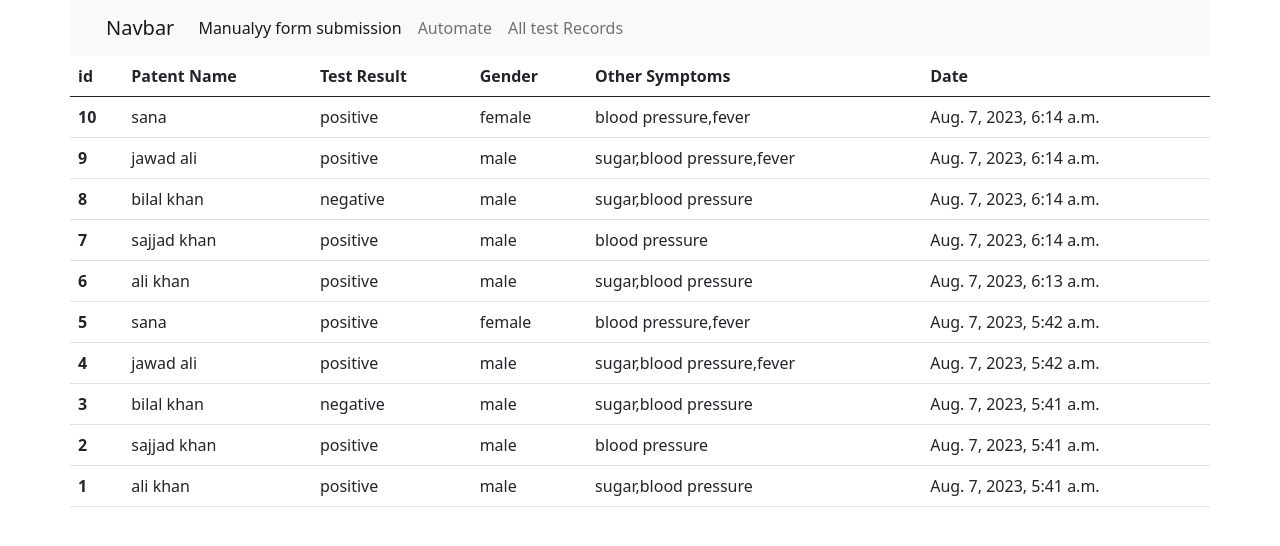
After one commit to shahab6627/autmatic-form-submission-with-django-and-selenium---chrome-gui, a Django app: page /all-test in a window 1280 px wide. The commit adds this page. Shown: the top 546 px of the page. Run offline with Django 4.2, Linux system fonts and the light colour scheme; data comes from the database, SQL or seed files in the repository; both versions use the stored data as it was after the commit.

Commit message:
2nd commit

```diff
--- a/covid/covid-tests.csv
+++ /dev/null
@@ -1,3 +0,0 @@
-name,test_result,gender,symptoms
-ali khan,positive,male,"sugar, blood pressure,fever"
-sajjad khan,positive,male,sugar
--- a/covid/models.py
+++ b/covid/models.py
@@ -10,9 +10,12 @@ class TestResult(models.Model):
         ('female','female')
     )
     gender = models.CharField(max_length=100, choices=GENDER_CHOICES, null=True, blank=True)
-
     other_symptoms = models.CharField(max_length=100)
 
+    created = models.DateTimeField(auto_now_add=True, null=True, blank=True)
+
+    class Meta:
+        ordering = ('-created',)
 
     def __str__(self):
         return f'{self.patient_name} - test result - {self.p_test_result}'
--- a/covid/templates/covid/automatform.html
+++ b/covid/templates/covid/automatform.html
@@ -14,7 +14,7 @@
             <form action="" method="post" enctype="multipart/form-data">
                 {% csrf_token %}
                 <div class="mb-3">
-                    <label for="formFile" class="form-label">select patient csv file</label>
+                    <label for="formFile" class="form-label">select patient Excel file</label>
                     <input class="form-control" type="file" name="file_name" id="formFile" required>
                   </div>
 
--- a/covid/templates/covid/base.html
+++ b/covid/templates/covid/base.html
@@ -25,30 +25,15 @@
                   <div class="collapse navbar-collapse" id="navbarSupportedContent">
                     <ul class="navbar-nav me-auto mb-2 mb-lg-0">
                       <li class="nav-item">
-                        <a class="nav-link active" aria-current="page" href="#">Home</a>
+                        <a class="nav-link active" aria-current="page" href="{% url 'home' %}">Manualyy form submission</a>
                       </li>
                       <li class="nav-item">
                         <a class="nav-link" href="{%url 'autoform-submit' %}">Automate</a>
                       </li>
-                      <li class="nav-item dropdown">
-                        <a class="nav-link dropdown-toggle" href="#" id="navbarDropdown" role="button" data-bs-toggle="dropdown" aria-expanded="false">
-                          Dropdown
-                        </a>
-                        <ul class="dropdown-menu" aria-labelledby="navbarDropdown">
-                          <li><a class="dropdown-item" href="#">Action</a></li>
-                          <li><a class="dropdown-item" href="#">Another action</a></li>
-                          <li><hr class="dropdown-divider"></li>
-                          <li><a class="dropdown-item" href="#">Something else here</a></li>
-                        </ul>
+                      <li class="nav-item">
+                        <a class="nav-link" href="{%url 'test-records' %}">All test Records</a>
                       </li>
-                      <li class="nav-item">
-                        <a class="nav-link disabled" href="#" tabindex="-1" aria-disabled="true">Disabled</a>
-                      </li>
-                    </ul>
-                    <form class="d-flex">
-                      <input class="form-control me-2" type="search" placeholder="Search" aria-label="Search">
-                      <button class="btn btn-outline-success" type="submit">Search</button>
-                    </form>
+
                   </div>
                 </div>
               </nav>
--- /dev/null
+++ b/covid/templates/covid/tests_record.html
@@ -0,0 +1,46 @@
+{% extends 'covid/base.html' %}
+
+
+{% block title %}
+    <title> patients test record</title>
+{% endblock title %}
+
+
+
+{% block content %}
+    <div class="container">
+        <div class="row">
+            {% if t_records %}
+            <table class="table">
+                <thead>
+                  <tr>
+                    <th scope="col">id</th>
+                    <th scope="col">Patent Name</th>
+                    <th scope="col">Test Result</th>
+                    <th scope="col">Gender</th>
+                    <th scope="col">Other Symptoms</th>
+                    <th scope="col">Date</th>
+                  </tr>
+                </thead>
+                <tbody>
+                    {% for test in t_records %}
+                  <tr>
+                    <th scope="row">{{test.id}}</th>
+                    <td>{{test.patient_name}}</td>
+                    <td>{{test.p_test_result}}</td>
+                    <td>{{test.gender}}</td>
+                    <td>{{test.other_symptoms}}</td>
+                    <td>{{test.created}}</td>
+
+
+
+                  </tr>
+                   {%endfor%}
+                </tbody>
+              </table>
+              {% else %}
+              <h4>No Test Records Found</h4>
+              {% endif %}
+        </div>
+    </div>
+{% endblock content %}
--- a/covid/urls.py
+++ b/covid/urls.py
@@ -3,5 +3,6 @@ from .views import *
 
 urlpatterns = [
     path('', home, name="home"),
-    path('upload-csv', automateForm, name="autoform-submit")
+    path('automatic-form', automateForm, name="autoform-submit"),
+    path('all-test', testRecords, name="test-records")
 ]
--- a/covid/views.py
+++ b/covid/views.py
@@ -22,10 +22,20 @@ def home(request):
         messages.add_message(request, messages.SUCCESS, 'test added')
     return render(request, 'covid/index.html')
 
+# autmate the form submission by submitting an excel file
 def automateForm(request):
     if request.method == "POST":
         file_name = request.FILES['file_name']
+
+        # print(ext)
         res = formSubmit(file_name)
         return render(request, 'covid/automatform.html', {'res':res})
 
     return render(request, 'covid/automatform.html')
+
+
+
+def testRecords(request):
+    obj = TestResult.objects.all()
+
+    return render(request, 'covid/tests_record.html', {'t_records':obj})
```
Also changed, not shown: covid/auto_form_submission.py (+28 -21 lines), covid/migrations/0002_testresult_created.py (added), covid/migrations/0003_alter_testresult_options_alter_testresult_created.py (added), db.sqlite3, 2 other files.
